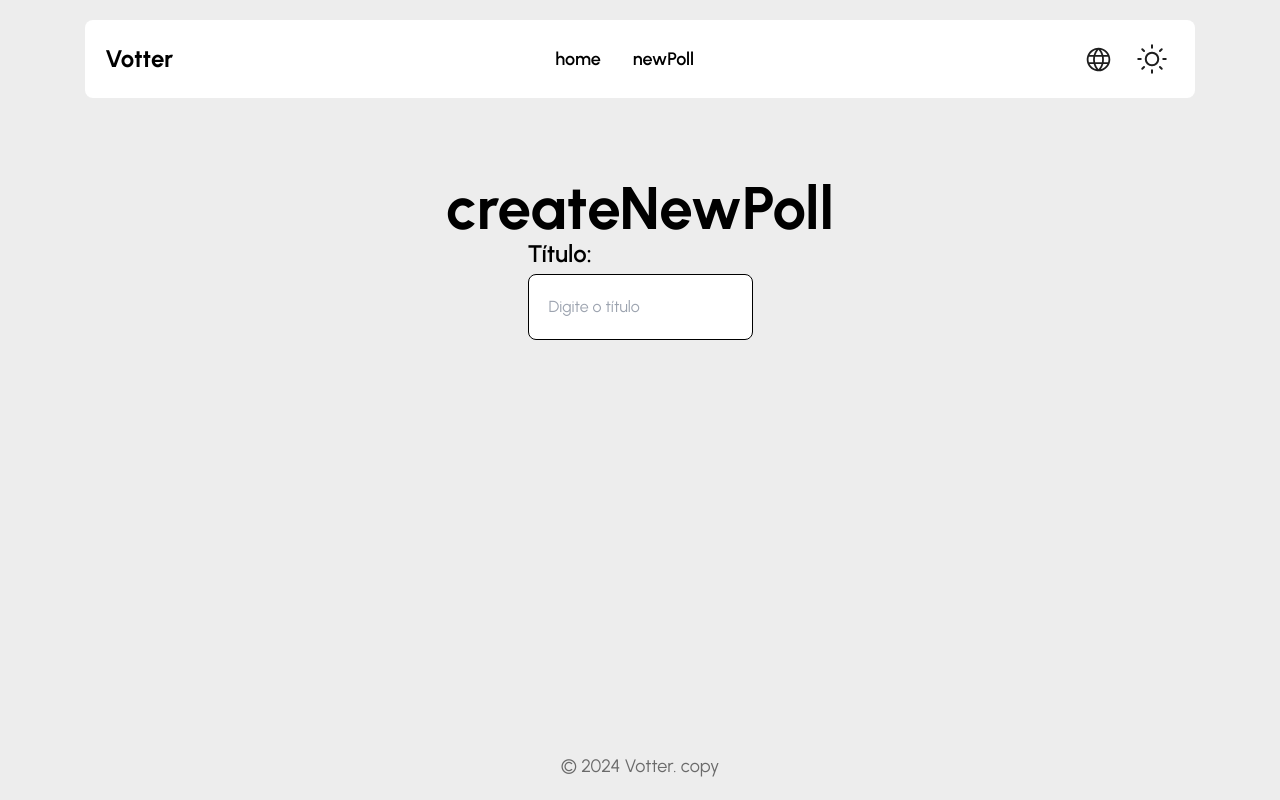
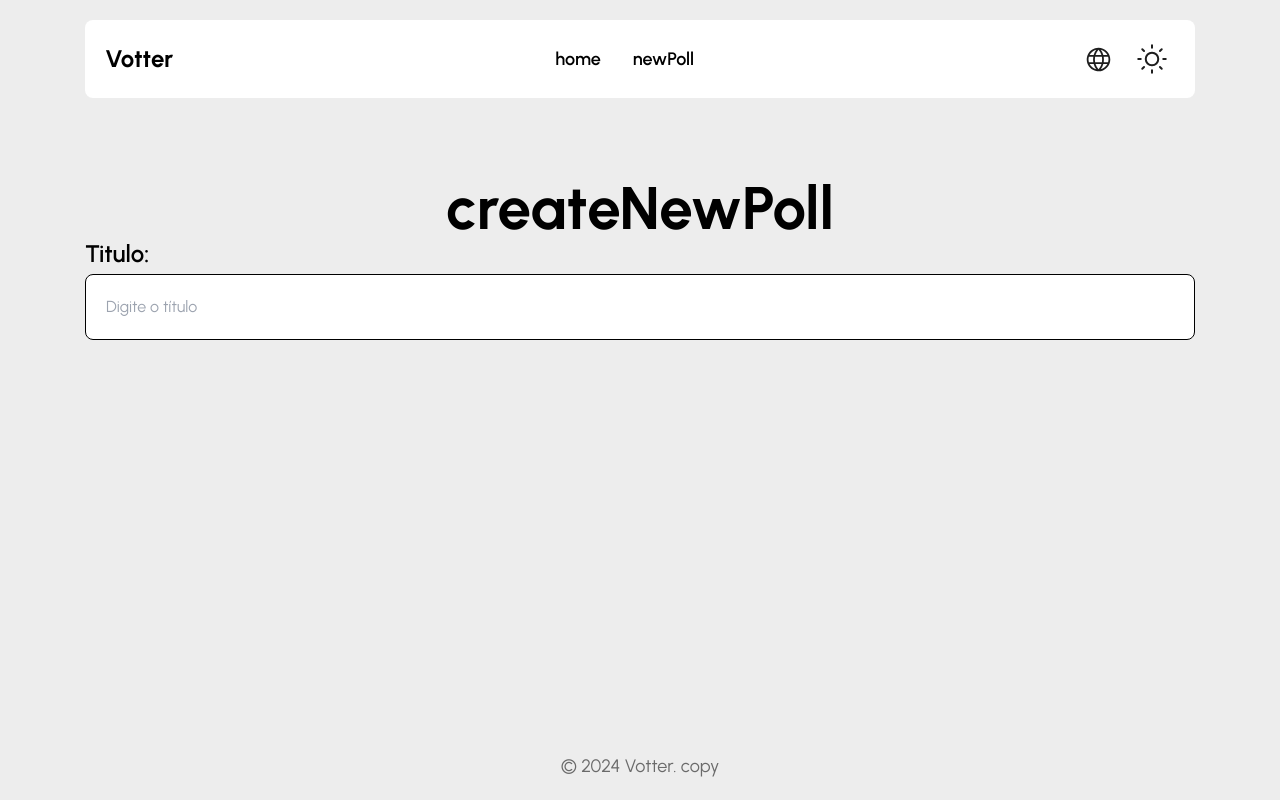
Before and after one commit to Guilherme-Matosoli/vooter-client, a Next.js app: page /en/poll/new in a window 1280 px wide. Built offline with nearby package versions, Linux system fonts and the light colour scheme; what i18next-resources-to-backend would draw is missing.

Commit message:
add w-full in form :rocket:

```diff
--- a/src/app/[lng]/poll/new/page.tsx
+++ b/src/app/[lng]/poll/new/page.tsx
@@ -35,9 +35,12 @@ export default function NewPoll({ params: { lng } }: NewPollParams) {
         {t("createNewPoll")}
       </h2>
 
-      <form>
+      <form
+        onSubmit={handleSubmit(e => console.log(e))}
+        className="w-full"
+      >
         <Input
-          label="Título:"
+          label="Titulo: "
           placeholder="Digite o título"
           {...register("title", { required: true })}
         />
```
